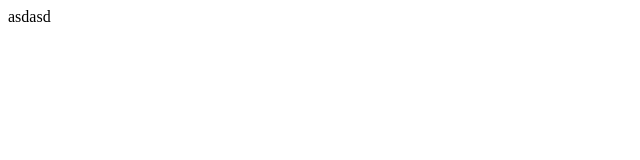
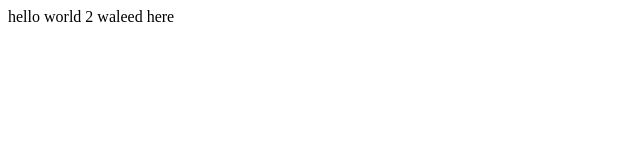
Before and after one commit to waleedshaikh-code/branch-rebase, a plain HTML site: page index2.html in a window 1280 px wide. Shown: the whole page, without its empty margins (0-640 px from the left). Drawn offline with Linux system fonts and the light colour scheme.

Commit message:
Updated index2.html

```diff
--- a/index2.html
+++ b/index2.html
@@ -7,6 +7,6 @@
     <title>Document</title>
 </head>
 <body>
-    asdasd
+    hello world 2 waleed here
 </body>
 </html>
```
